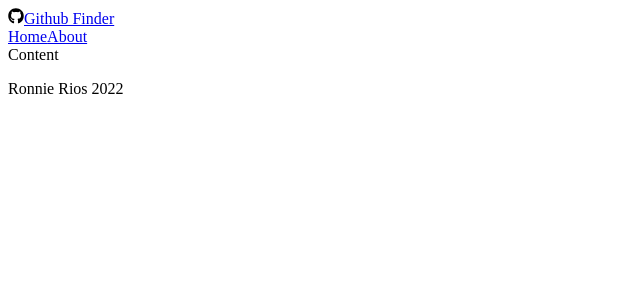
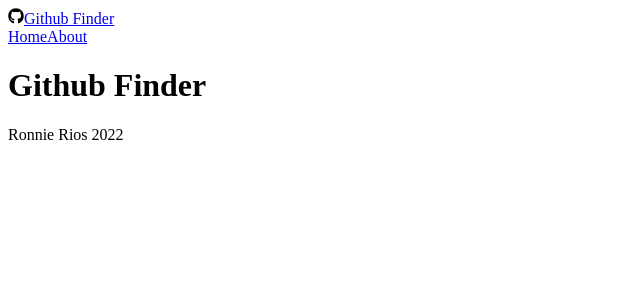
Before and after one commit to ronnie-rios/github-finder, a React (Create React App) app: page /about in a window 1280 px wide. Shown: the top 300 px of the page, without its empty margins (0-640 px from the left). Built offline with nearby package versions, Linux system fonts and the light colour scheme.

Commit message:
setup initial pages

```diff
--- a/src/App.js
+++ b/src/App.js
@@ -1,6 +1,9 @@
-import { BrowserRouter as Router, Route} from 'react-router-dom';
+import { BrowserRouter as Router, Route, Routes} from 'react-router-dom';
 import Navbar from './components/layout/Navbar';
 import Footer from './components/layout/Footer';
+import Home from './pages/Home';
+import About from './pages/About';
+import NotFound from './pages/NotFound';
 
 function App() {
   return (
@@ -9,7 +12,12 @@
         <Navbar />
 
         <main className='container mx-auto px-3 pb-12'>
-          Content
+          <Routes>
+            <Route path='/' element={<Home />} />
+            <Route path='/about' element={<About />} />
+            <Route path='/notfound' element={<NotFound />} />
+            <Route path='/*' element={<NotFound />} />
+          </Routes>
         </main>
         <Footer />
       </div>
--- /dev/null
+++ b/src/pages/About.jsx
@@ -0,0 +1,13 @@
+import React from 'react'
+
+function About() {
+  return (
+    <div>
+        <h1 className="text-6xl mb-4">
+            Github Finder
+        </h1>
+    </div>
+  )
+}
+
+export default About
--- /dev/null
+++ b/src/pages/Home.jsx
@@ -0,0 +1,11 @@
+import React from 'react'
+
+function Home() {
+  return (
+    <div>
+        <h1 className="text-6xl">welcome</h1>
+    </div>
+  )
+}
+
+export default Home
--- /dev/null
+++ b/src/pages/NotFound.jsx
@@ -0,0 +1,9 @@
+import React from 'react'
+
+function NotFound() {
+  return (
+    <div>NotFound</div>
+  )
+}
+
+export default NotFound
```
